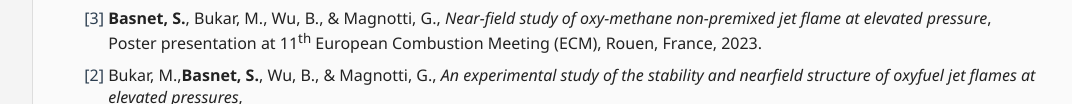
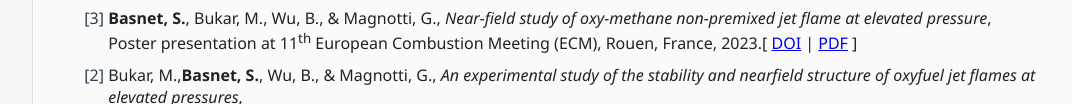
Before and after one commit to BasnetSuman/BasnetSuman.github.io, a plain HTML site: page research.html in a window 1280 px wide. Shown: the part 1151-1255 px from the top of the page, without its empty margins (198-1270 px from the left). Drawn offline with Linux system fonts and the light colour scheme.

Commit message:
ECM poster details updated

```diff
--- a/research.html
+++ b/research.html
@@ -83,7 +83,7 @@
             <li>    <b>Al Hadi, Z., Basnet, S.</b>, Marragou, S., Sharma, P., Schuller, T., Guiberti, T. F., & Magnotti, G., <i>Experimental investigation of low-NO<sub>x</sub> H<sub>2</sub> (HYLON) combustion using simultaneous Raman and LIF spectroscopy</i>,<br>
                 Poster presentation at Proceedings of the Combustion Institute, Milan, Italy, 2024.</li>
             <li>    <b>Basnet, S.</b>, Bukar, M., Wu, B., & Magnotti, G., <i>Near-field study of oxy-methane non-premixed jet flame at elevated pressure</i>,<br>
-                Poster presentation at 11<sup>th</sup> European Combustion Meeting (ECM), Rouen, France, 2023.</li>
+                Poster presentation at 11<sup>th</sup> European Combustion Meeting (ECM), Rouen, France, 2023.[ <a href="https://doi.org/10.25781/KAUST-0FA41" target = "_blank">DOI</a> | <a href="content/papers/SumanECM_2023_poster.pdf" target="_blank">PDF</a> ]</li>
             <li>    Bukar, M.,<b>Basnet, S.</b>, Wu, B., & Magnotti, G., <i>An experimental study of the stability and nearfield structure of oxyfuel jet flames at elevated pressures</i>,<br>
                 4<sup>th</sup> International workshop on oxy-fuel combustion, Naples, Italy, 2023. [ <a href="https://doi.org/10.18154/RWTH-2023-06259" target = "_blank">DOI</a> ]</li>
             <li>    Bukar, M., <b>Basnet, S.</b>, Kim, T., & Magnotti, G., <i>The nearfield structure of oxyfuel jet flame with CO<sub>2</sub> dilution</i>, 2021,<br>
```
